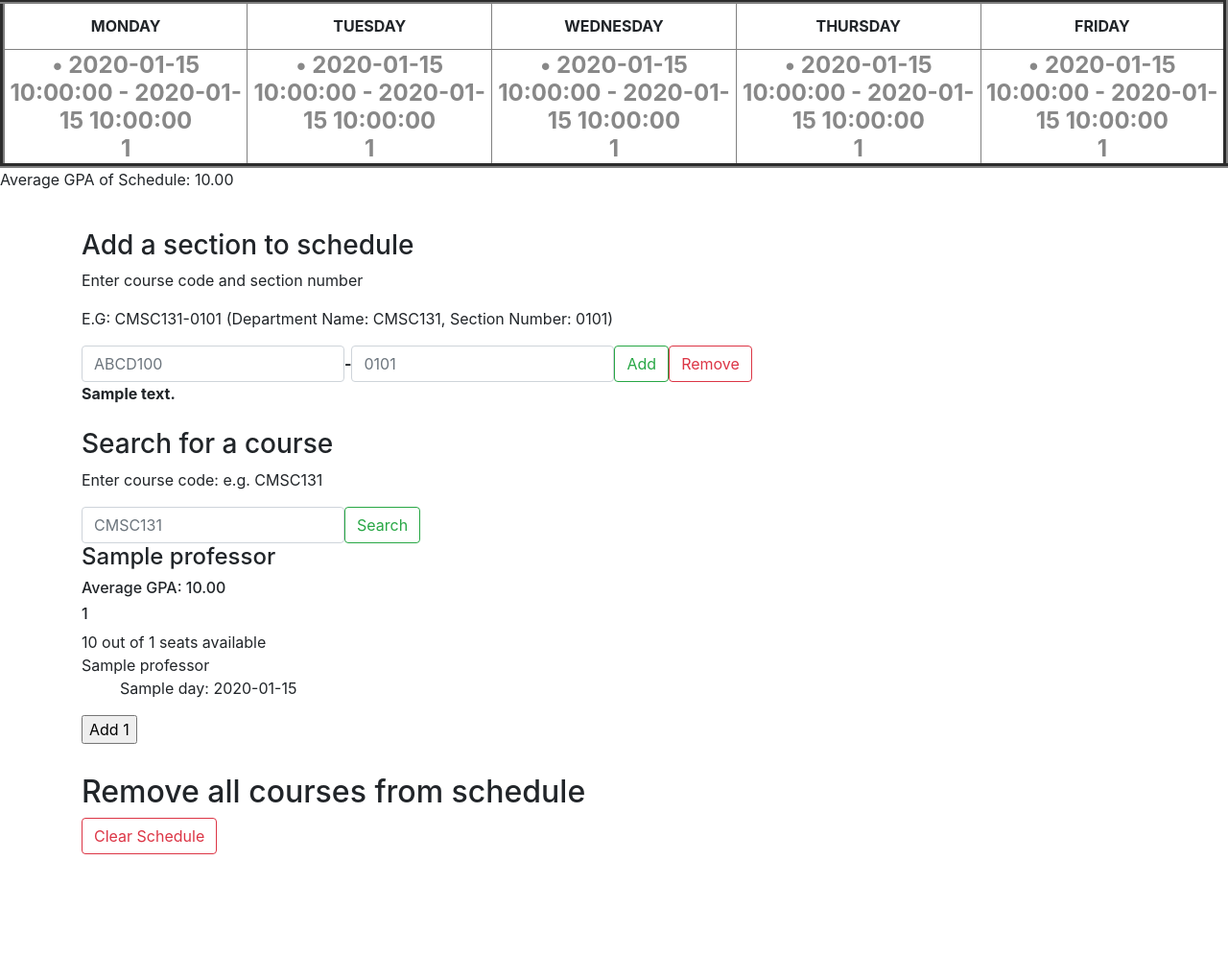
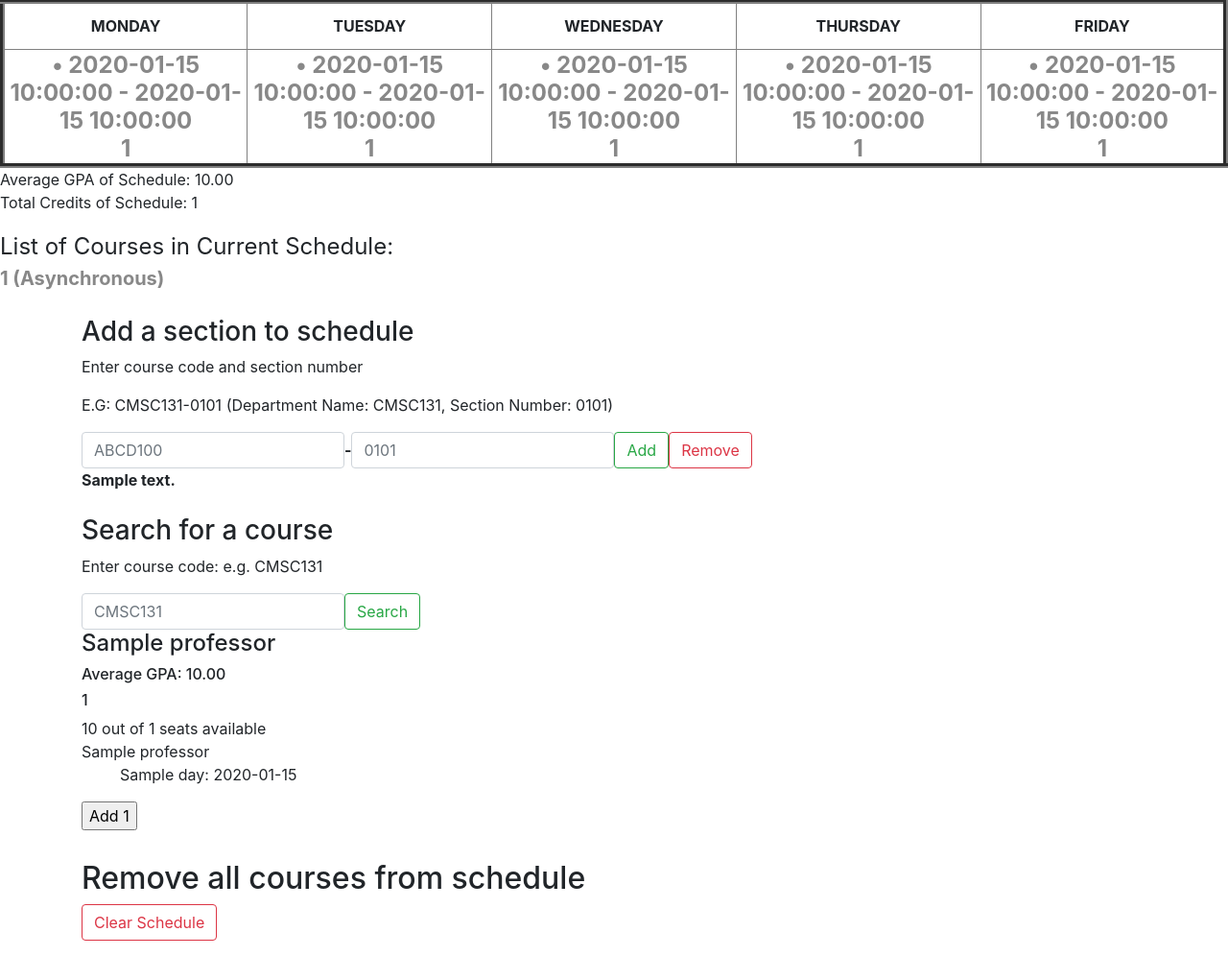
Before and after one commit to tythoneywell/schedule-builder, a Flask app: template flask_app/templates/index.html in a window 1280 px wide. Shown: the part 179-1175 px from the top of the page at 96% size. Before the commit the page ends 1069 px from the top, so only its background shows below. Run offline with Flask 2, Linux system fonts and the light colour scheme; the template is opened without the code that fills it: values that come from a table or form of the project are taken from there, most other values are stand-ins (such as "Sample title", 1, 10 or a date in 2020); some libraries are stand-ins or nearby versions.

Commit message:
Added course list and new is_synchronous field for courses

```diff
--- a/flask_app/app.py
+++ b/flask_app/app.py
@@ -11,7 +11,7 @@ course_list = CourseList()
 
 schedule = MySchedule()
 color_index = 0
-colors = ["red", "blue", "green", "yellow", "orange", "pink"]
+colors = ["red", "blue", "green", "purple", "orange", "magenta"]
 
 
 @app.route('/', methods=['GET', 'POST'])
--- a/flask_app/templates/index.html
+++ b/flask_app/templates/index.html
@@ -84,7 +84,24 @@
         </tr>
     </table>
     {% if schedule.class_list|length > 0 %}
-        <p>Average GPA of Schedule: {{ '%0.2f'|format(schedule.get_schedule_average_gpa()) }}</p>
+        <span>Average GPA of Schedule: {{ '%0.2f'|format(schedule.get_schedule_average_gpa()) }}</span>
+    {%endif%}
+    {% if schedule.class_list|length > 0 %}
+        <p>Total Credits of Schedule: {{ '%d'|format(schedule.total_credits) }}</p>
+    {%endif%}
+    {% if schedule.class_list|length > 0 %}
+        <span style = "font-size: 150%">List of Courses in Current Schedule:</span><br>
+    {%endif%}
+    {% if schedule.class_list|length > 0 %}
+        {% for class in schedule.class_list %}
+            <b>
+                <span style = "color: {{class.color}}; font-size: 125%"> {{ class.section_id }}
+                    {% if not class.is_synchronous %}
+                        <span> (Asynchronous)</span>
+                    {%endif%}
+                </span> <br>
+            </b>
+        {% endfor %}
     {%endif%}
 </body>
 
```
Also changed, not shown: flask_app/backend/courses.py (+10 -5 lines), tests/utils.py (+6 -2 lines).
